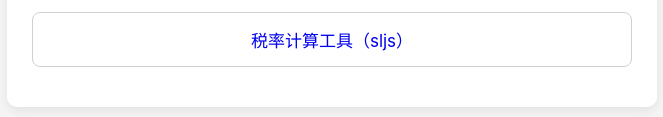
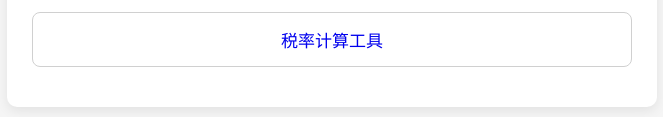
Before and after one commit to wdd41421/wdd, a plain HTML site: page index.html in a window 1280 px wide. Shown: the part 341-458 px from the top of the page, without its empty margins (308-971 px from the left). Drawn offline with Linux system fonts and the light colour scheme.

Commit message:
Update index.html

```diff
--- a/index.html
+++ b/index.html
@@ -64,7 +64,7 @@
         </div>
 
         <div class="nav-item">
-            <a href="sljs.html">税率计算工具（sljs）</a>
+            <a href="sljs.html">税率计算工具</a>
         </div>
 
     </div>
```
